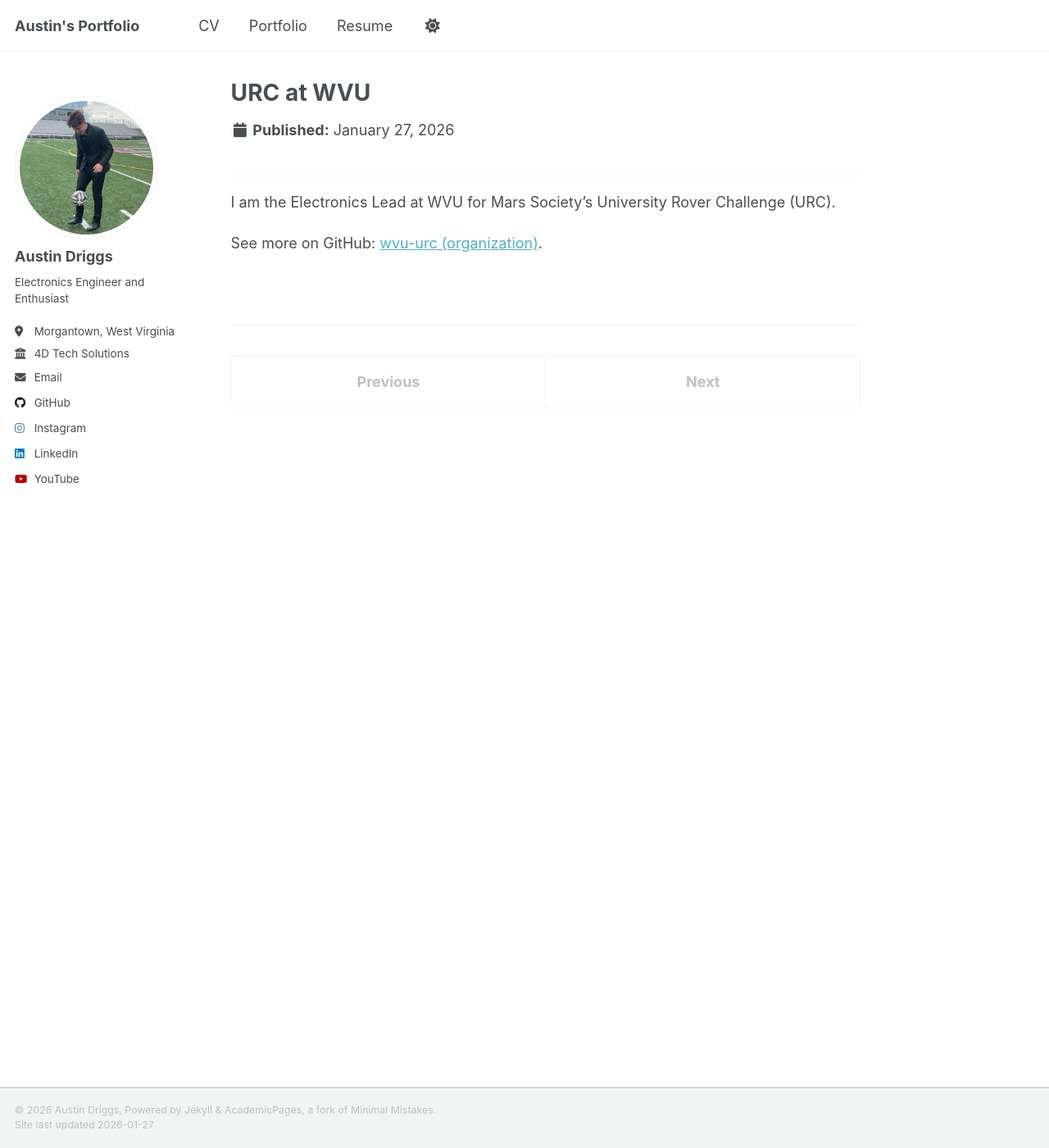
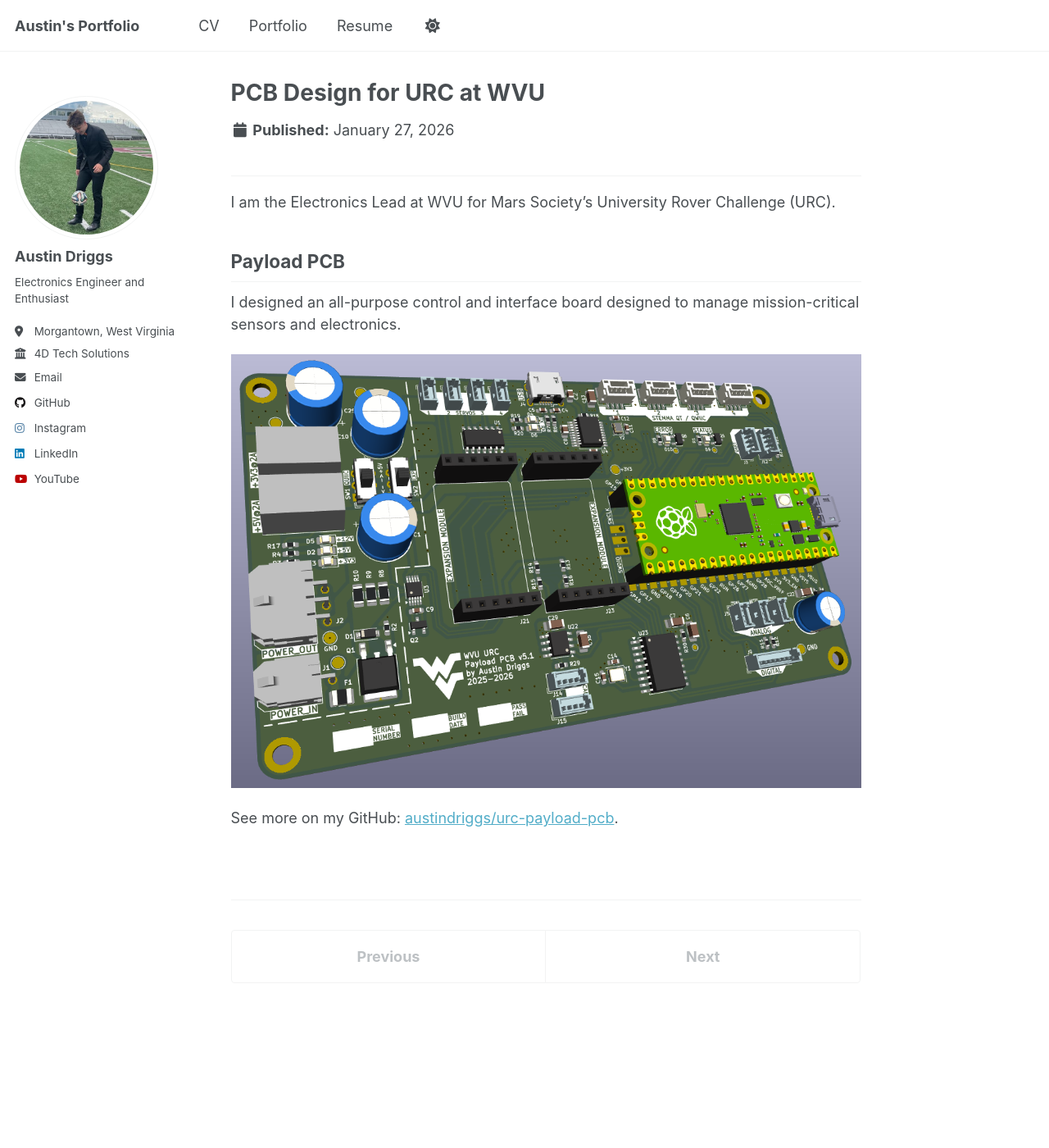
Before and after one commit to austindriggs/austindriggs.github.io, a Jekyll site: the page built from _portfolio/urc.md, in a window 1280 px wide and 1400 px high. Shown: the whole window at 82% size. Built offline with Jekyll 4.4.1, drawn with Linux system fonts in a browser that asks for light colours; a script that is not in the unit is left out.

Commit message:
some URC updates

```diff
--- a/_portfolio/urc.md
+++ b/_portfolio/urc.md
@@ -1,6 +1,6 @@
 ---
-title: "URC at WVU"
-excerpt: "Electronics Lead at WVU for Mars Society’s University Rover Challenge (URC)."
+title: "PCB Design for URC at WVU"
+excerpt: "Electronics Lead at WVU for Mars Society’s University Rover Challenge (URC) where I designed our Payload PCB."
 collection: portfolio
 ---
 
@@ -8,4 +8,10 @@ collection: portfolio
 
 I am the Electronics Lead at WVU for Mars Society’s University Rover Challenge (URC).
 
-See more on GitHub: [wvu-urc (organization)](https://github.com/wvu-urc/).
+## Payload PCB
+
+I designed an all-purpose control and interface board designed to manage mission-critical sensors and electronics.
+
+![URC Payload PCB](/images/urc-payload-pcb.png)
+
+See more on my GitHub: [austindriggs/urc-payload-pcb](https://github.com/austindriggs/urc-payload-pcb/).
```
Also changed, not shown: _pages/cv.md (+3 -3 lines), _portfolio/redtail.md (+2 -0 lines), images/urc-payload-pcb.png (added).
